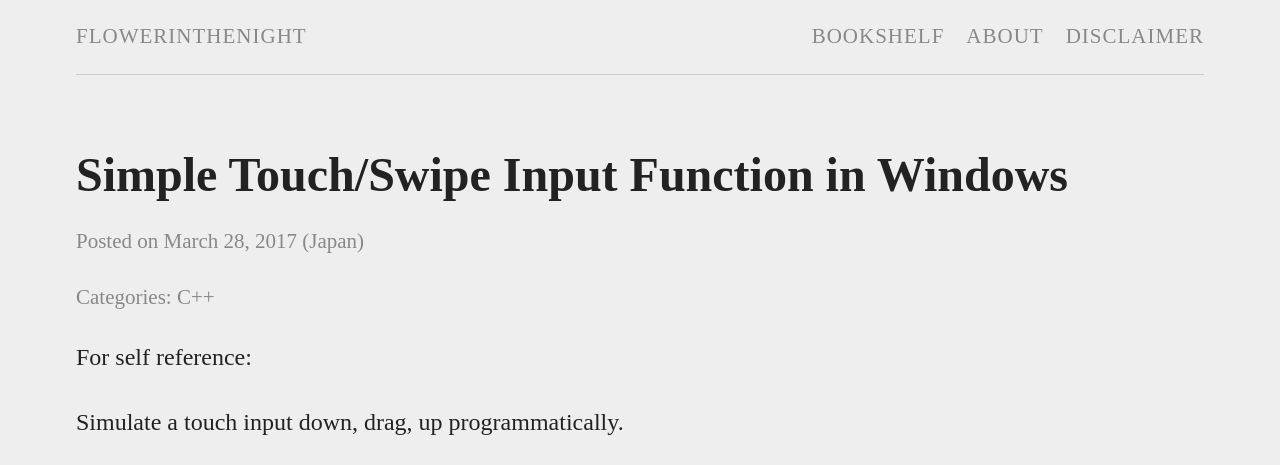
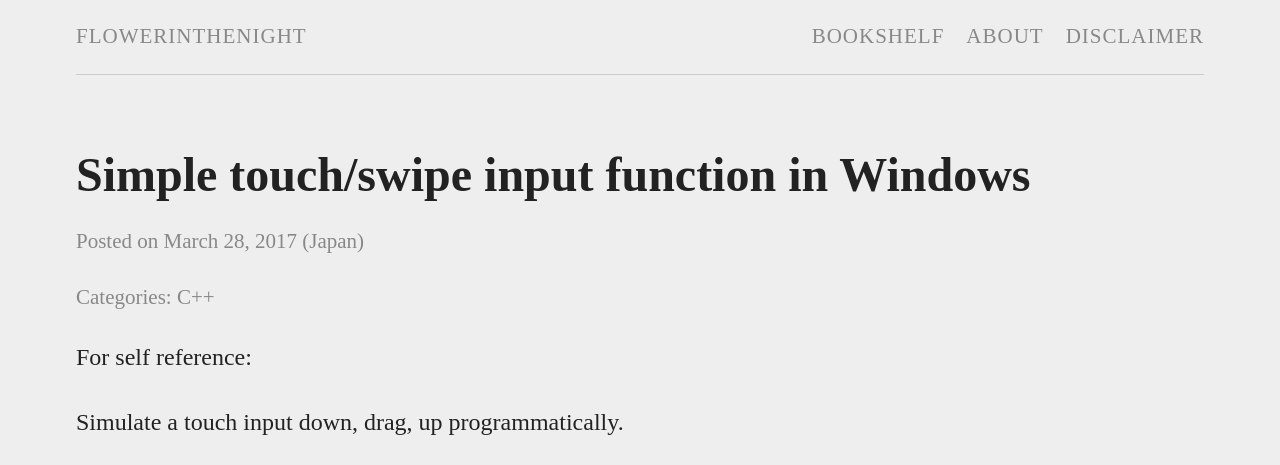
Before and after one commit to flowerinthenight/flowerinthenight.github.io, a Jekyll site: the page built from _posts/2017-03-28-simple-touch-input-funcs-windows.md, in a window 1280 px wide, cut to the strip 0-465 px from the top of the page. Built offline with Jekyll 4.4.1, drawn with Linux system fonts in a browser that asks for light colours; some web fonts are replaced; comment, search, counter and statistics services are not loaded.

```diff
--- a/_posts/2017-03-28-simple-touch-input-funcs-windows.md
+++ b/_posts/2017-03-28-simple-touch-input-funcs-windows.md
@@ -1,6 +1,6 @@
 ---
 layout: post
-title: "Simple Touch/Swipe Input Function in Windows"
+title: "Simple touch/swipe input function in Windows"
 location: "Japan"
 categories: ["C++"]
 comments: true
```
